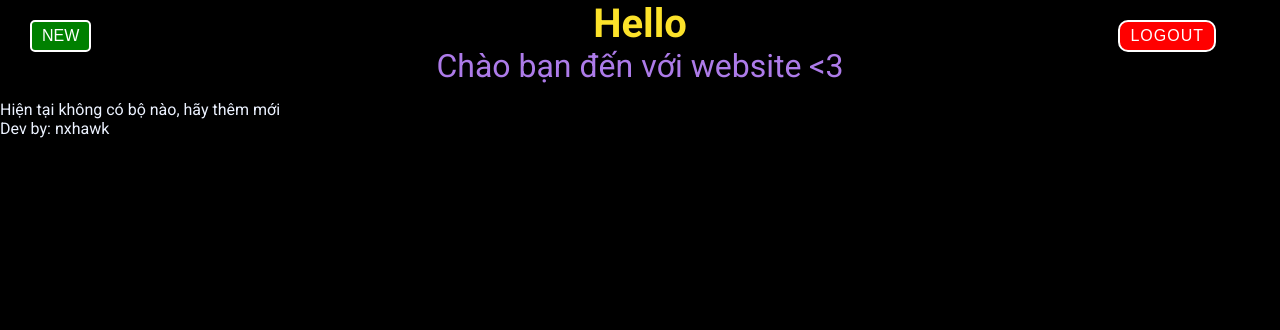
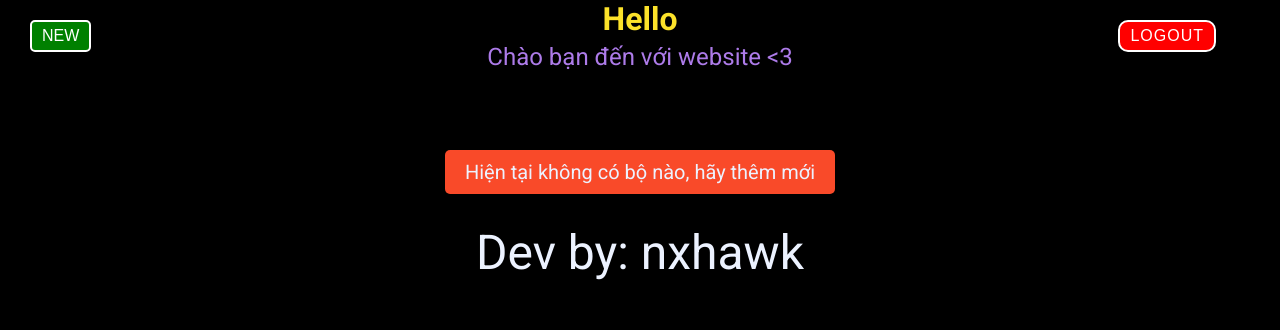
Before and after one commit to nxhawk/Flask-simple, a Flask app: template templates/index.html in a window 1280 px wide. Shown: the top 330 px of the page. Run offline with Flask 2, Linux system fonts and the light colour scheme; the template is opened without the code that fills it, so the values that code supplies are empty; some libraries are stand-ins or nearby versions.

Commit message:
new style

```diff
--- a/static/css/home.css
+++ b/static/css/home.css
@@ -11,6 +11,10 @@ body{
   color: #ECF2FF;
 }
 
+:root{
+  --font-a: 2rem;
+  --font-b: 1.5rem;
+}
 header{
   background-color: #000;
   width: 100%;
@@ -22,14 +26,23 @@ header{
   left: 0;
 }
 
-header.active{
-  background-color: #242222;
+
+
+.note{
+  text-align: center;
+  background-color: #F94A29;
+  width: fit-content;
+  margin: 0 auto;
+  padding: 10px 20px;
+  margin-top: 50px;
+  cursor: none;
+  font-size: 20px;
+  border-radius: 5px;
 }
-
 .user{
   color: #FCE22A;
   text-align: center;
-  font-size: 2.5rem;
+  font-size: var(--font-a);
   text-transform: capitalize;
 }
 
@@ -38,13 +51,15 @@ header.active{
 }
 
 .helo{
+  margin-top: 5px;
   text-align: center;
-  font-size: 2rem;
+  font-size: var(--font-b);
   color: #AD7BE9;
 }
 
 .container{
   padding-top: 100px;
+  margin-bottom: 50px;
 }
 
 .movie{
@@ -53,17 +68,35 @@ header.active{
   color: #f5e9e9;
   background-color: #EB455F;
   margin-bottom: 10px;
-  padding: 5px;
+  padding: 8px 30px 5px 10px;
   border-radius: 5px;
   cursor: pointer;
+  display: flex;
+  justify-content: space-between;
 }
 
 .movie:hover{
   background-color: #F16767;
-
 }
 
-.add, .name{
+header.active{
+  background-color: #242222;
+  padding: 0;
+}
+
+.col2 i{
+  font-size: 1.2rem;
+}
+
+.col2 i:nth-child(2){
+  margin-left: 10px;
+}
+
+.col2 i:hover{
+  color: #000;
+}
+
+.add, .name, .editL{
   text-transform: capitalize;
 }
 
@@ -189,3 +222,16 @@ button{
 #submit:hover{
   color: #000;
 }
+
+.col1{
+  color: rgb(3, 3, 72);
+}
+.col1 span{
+  color: #fff;
+}
+
+.dev{
+  text-align: center;
+  font-size: 3rem;
+  margin-top: 30px;
+}
```
